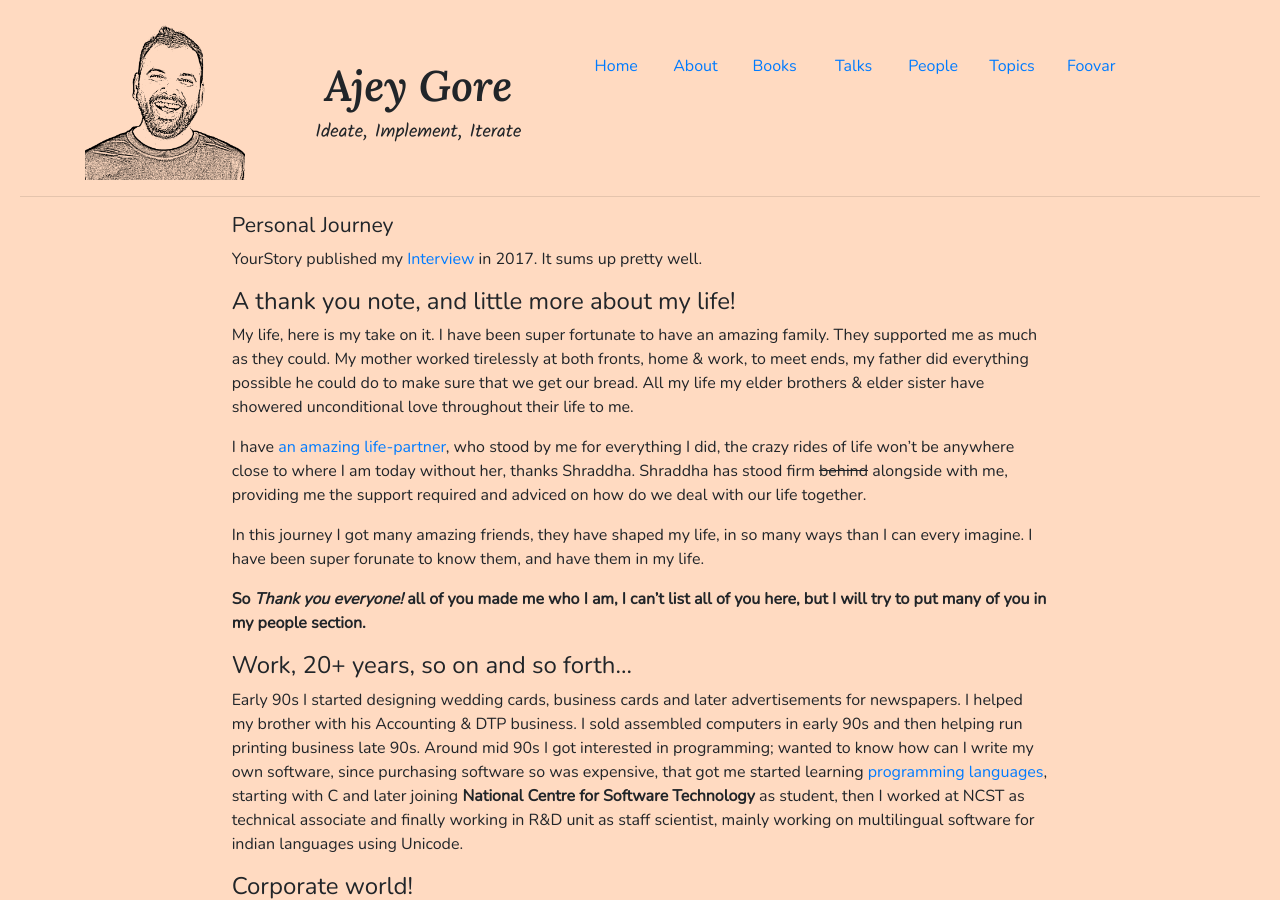
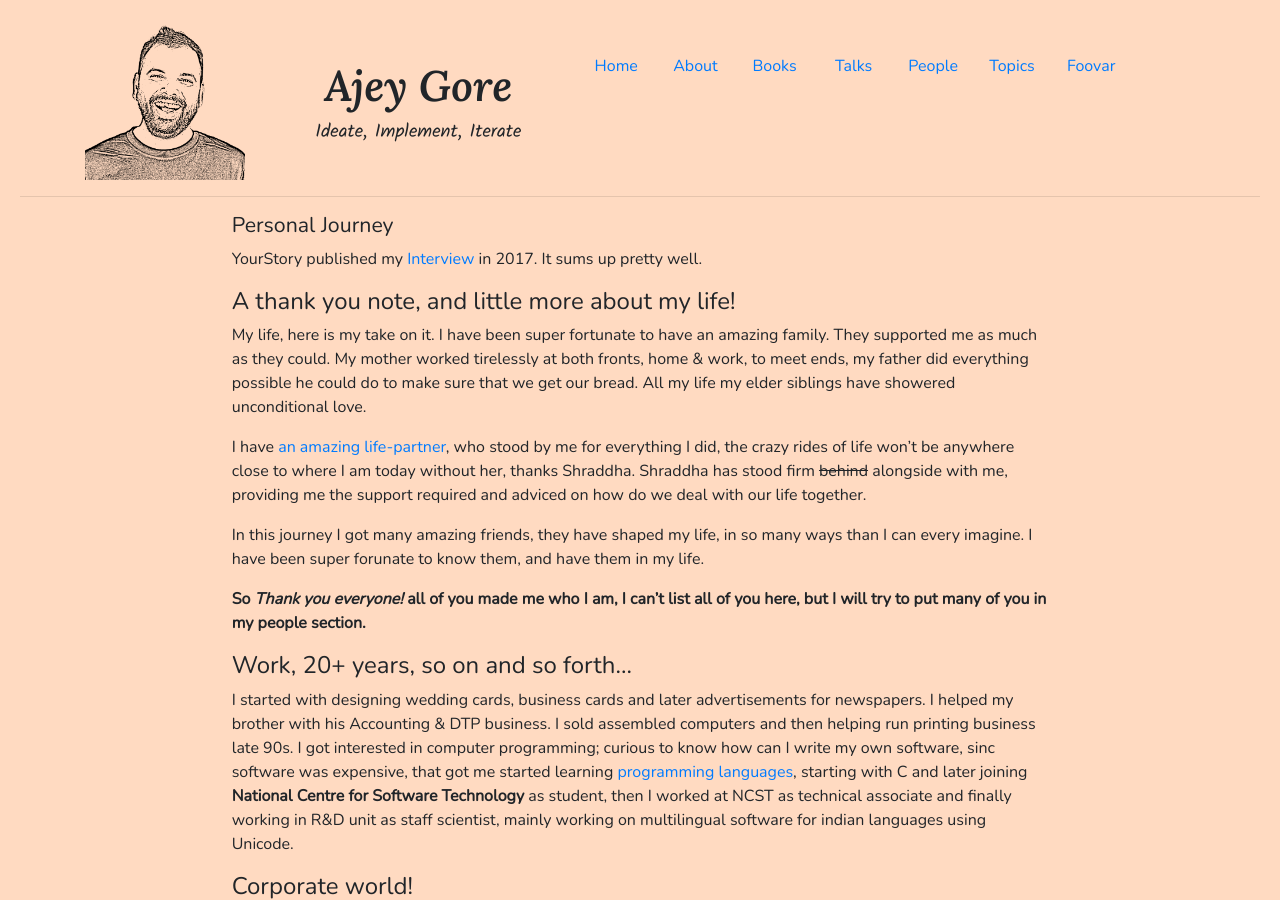
Before and after one commit to ajeygore/ajeygore.github.com, a Jekyll site: the page built from journey.md, in a window 1280 px wide and 900 px high. Built offline with Jekyll 4.4.1, drawn with Linux system fonts in a browser that asks for light colours.

Commit message:
[ajey] Fixing text

```diff
--- a/journey.md
+++ b/journey.md
@@ -10,7 +10,7 @@ YourStory published my [Interview](https://yourstory.com/2017/05/techie-tuesdays
 
 #### A thank you note, and little more about my life!
 
-My life, here is my take on it. I have been super fortunate to have an amazing family. They supported me as much as they could.  My mother worked tirelessly at both fronts, home & work, to meet ends, my father did everything possible he could do to make sure that we get our bread.  All my life my elder brothers & elder sister have showered unconditional love throughout their life to me.
+My life, here is my take on it. I have been super fortunate to have an amazing family. They supported me as much as they could.  My mother worked tirelessly at both fronts, home & work, to meet ends, my father did everything possible he could do to make sure that we get our bread.  All my life my elder siblings have showered unconditional love.
 
 I have [an amazing life-partner](https://twitter.com/shraddhagore){:target="_blank"}, who stood by me for everything I did, the crazy rides of life won't be anywhere close to where I am today without her, thanks Shraddha. Shraddha has stood firm ~~behind~~ alongside with me, providing me the support required and adviced on how do we deal with our life together.
 
@@ -20,7 +20,7 @@ In this journey I got many amazing friends, they have shaped my life, in so many
 
 #### Work, 20+ years, so on and so forth...
 
-Early 90s I started designing wedding cards, business cards and later advertisements for newspapers. I helped my brother with his Accounting & DTP business. I sold assembled computers in early 90s and then helping run printing business late 90s.  Around mid 90s I got interested in programming; wanted to know how can I write my own software, since purchasing software so was expensive, that got me started learning [programming languages](https://en.wikipedia.org/wiki/Programming_language){:target="blank"}, starting with C and later joining **National Centre for Software Technology** as student, then I worked at NCST as technical associate and finally working in R&D unit as staff scientist, mainly working on multilingual software for indian languages using Unicode.
+I started with designing wedding cards, business cards and later advertisements for newspapers. I helped my brother with his Accounting & DTP business. I sold assembled computers and then helping run printing business late 90s. I got interested in computer programming; curious to know how can I write my own software, sinc software was expensive, that got me started learning [programming languages](https://en.wikipedia.org/wiki/Programming_language){:target="blank"}, starting with C and later joining **National Centre for Software Technology** as student, then I worked at NCST as technical associate and finally working in R&D unit as staff scientist, mainly working on multilingual software for indian languages using Unicode.
 
 #### Corporate world!
 
```
Also changed, not shown: 1 other file.
